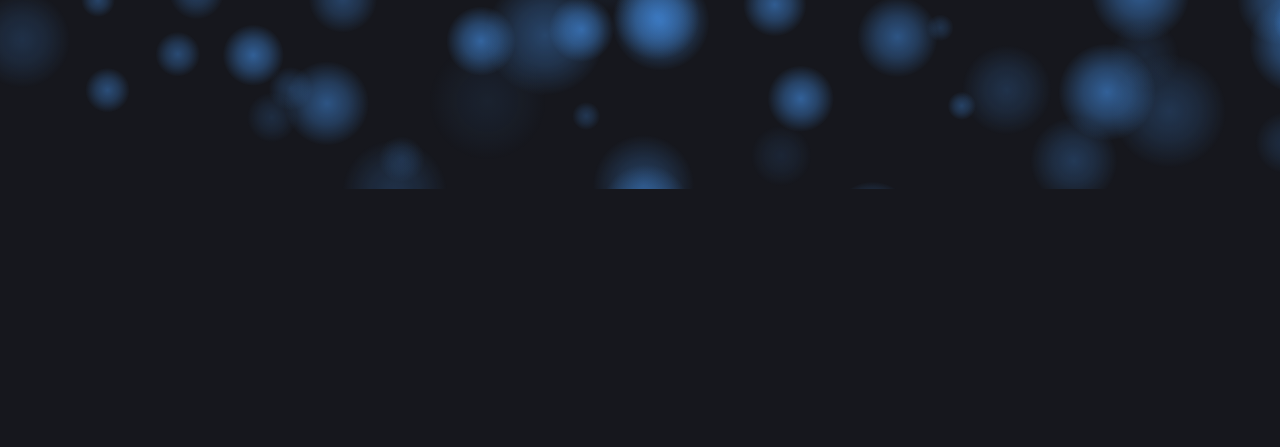
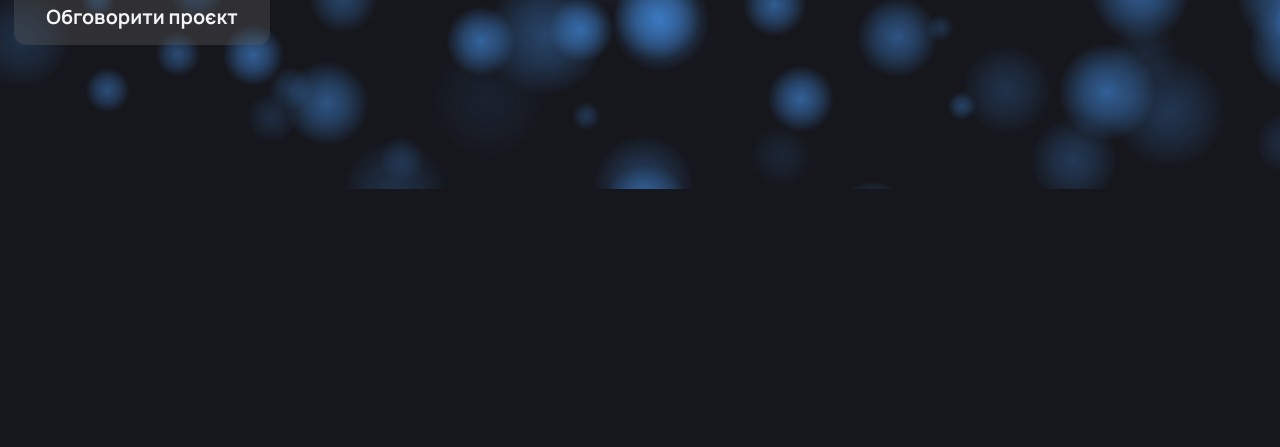
Before and after one commit to 4told/proweb, a website built with Vite: page index.html in a window 1280 px wide. Shown: the part 653-1100 px from the top of the page. Built offline with nearby package versions, Linux system fonts and the light colour scheme.

Commit message:
feat: add contact CTA to hero

```diff
--- a/src/constants/i18.const.ts
+++ b/src/constants/i18.const.ts
@@ -4,6 +4,7 @@ export const translations = {
       title1: 'Ми робимо бренди, які неможливо ігнорувати',
       title2: 'Ми створюємо сайти, що надихають на дії',
       title3: 'Давайте створимо щось легендарне разом',
+      cta: 'Обговорити проєкт',
     },
     contacts: 'Контакти',
 
@@ -195,6 +196,7 @@ export const translations = {
       title1: 'Мы делаем бренды, которые невозможно игнорировать',
       title2: 'Мы создаём сайты, которые вдохновляют на действия',
       title3: 'Давайте создадим нечто легендарное',
+      cta: 'Обсудить проект',
     },
     contacts: 'Контакты',
 
@@ -387,6 +389,7 @@ export const translations = {
       title1: 'We Make Brands Impossible To Ignore',
       title2: 'We build web sites that move.',
       title3: "Let's Build Something Legendary",
+      cta: 'Start a project',
     },
     contacts: 'Contacts',
 
--- a/src/parts/hero.ts
+++ b/src/parts/hero.ts
@@ -1,27 +1,27 @@
 const marquee = [
-    {name: 'Scroll Animations'},
-    {name: 'Mobile'},
-    {name: 'Angular'},
-    {name: 'React'},
-    {name: 'Responsive'},
-    {name: 'E-Commerce'},
-    {name: 'WordPress'},
-    {name: 'PrestaShop'},
-    {name: 'MapBox Maps API'},
-    {name: 'Google Maps'},
-    {name: 'E-Charts'},
-    {name: 'Analytics 4'},
-    {name: 'AdSense'},
-    {name: 'SEO'},
-    {name: 'Dashboards'},
+  { name: 'Scroll Animations' },
+  { name: 'Mobile' },
+  { name: 'Angular' },
+  { name: 'React' },
+  { name: 'Responsive' },
+  { name: 'E-Commerce' },
+  { name: 'WordPress' },
+  { name: 'PrestaShop' },
+  { name: 'MapBox Maps API' },
+  { name: 'Google Maps' },
+  { name: 'E-Charts' },
+  { name: 'Analytics 4' },
+  { name: 'AdSense' },
+  { name: 'SEO' },
+  { name: 'Dashboards' },
 
   //todo add another items
 ];
 
 const heroStep = [
-    {title: 'hero.title1'},
-    {title: 'hero.title2'},
-    {title: 'hero.title3'},
+  { title: 'hero.title1' },
+  { title: 'hero.title2' },
+  { title: 'hero.title3' },
 ];
 
 export function renderHero(): string {
@@ -34,23 +34,47 @@ export function renderHero(): string {
                 <div class="content">
   <div class="container">
     <div class="row">
-                        ${heroStep.map((step, index) => `<h1 class="display-1 col-xs-12 col-md-6 lh-1 step ${index === 0 ? 'active' : ''}" data-i18="${step.title}"></h1>`).join('')}
+      ${heroStep
+        .map(
+          (step, index) => `
+            <h1
+              class="display-1 col-xs-12 col-md-6 lh-1 step ${index === 0 ? 'active' : ''}"
+              data-i18="${step.title}"
+            ></h1>
+          `
+        )
+        .join('')}
     </div>
   </div>
+
+  <div class="hero-actions">
+
+      <button
+        type="button"
+        class="hero-cta"
+        data-open-contact
+        data-lead-context="hero"
+        data-i18="hero.cta"
+      ></button>
+
   </div>
 </div>
         </section>
         <section>
             <div class="marquee">
                 <div class="marquee-track">
-                    ${[...marquee, ...marquee].map(i => `
+                    ${[...marquee, ...marquee]
+                      .map(
+                        (i) => `
                         <span>${i.name}</span>
                         <span>•</span>
-                    `).join('')}
+                    `
+                      )
+                      .join('')}
                 </div>
             </div>
         </section>
-    `
+    `;
 }
 
 export function stickyScroll(): void {
--- a/src/style.scss
+++ b/src/style.scss
@@ -122,14 +122,14 @@ header {
 }
 
 .hero {
+  position: relative;
   height: 320vh;
-  position: relative;
 
   &:before {
     content: '';
-    display: block;
     position: absolute;
     bottom: 0;
+    display: block;
     width: 100%;
     height: 100px;
     background: linear-gradient(to top, var(--bg) 0%, transparent 75%);
@@ -163,12 +163,57 @@ header {
         font-weight: bold;
 
         &.active {
+          top: 0;
           opacity: 1;
-          top: 0;
 
           @media all and (max-width: media.$mobile) {
             text-align: center;
           }
+        }
+      }
+
+      .hero-actions {
+        position: absolute;
+        right: 0;
+        bottom: clamp(140px, 18vh, 190px);
+        left: 0;
+        z-index: 1000;
+        padding-inline: 14px;
+        pointer-events: none;
+
+        .hero-cta {
+          display: inline-flex;
+          align-items: center;
+          justify-content: center;
+          min-height: 56px;
+          padding: 0 32px;
+          border: 0;
+          border-radius: 12px;
+          color: var(--text-h);
+          background: var(--accent-bg);
+          font: 700 1.05rem/1 var(--heading);
+          cursor: pointer;
+          pointer-events: auto;
+          transition:
+            background-color 0.25s ease,
+            transform 0.25s ease;
+
+          &:hover {
+            color: var(--text-h);
+            background: var(--accent-border);
+            transform: translateY(-2px);
+          }
+
+          &:focus-visible {
+            outline: 2px solid var(--accent-border);
+            outline-offset: 4px;
+          }
+        }
+
+        @media all and (max-width: media.$mobile) {
+          bottom: 90px;
+          padding-inline: 16px;
+          text-align: center;
         }
       }
     }
```
Lines whose indentation alone changed are shown as unchanged.
